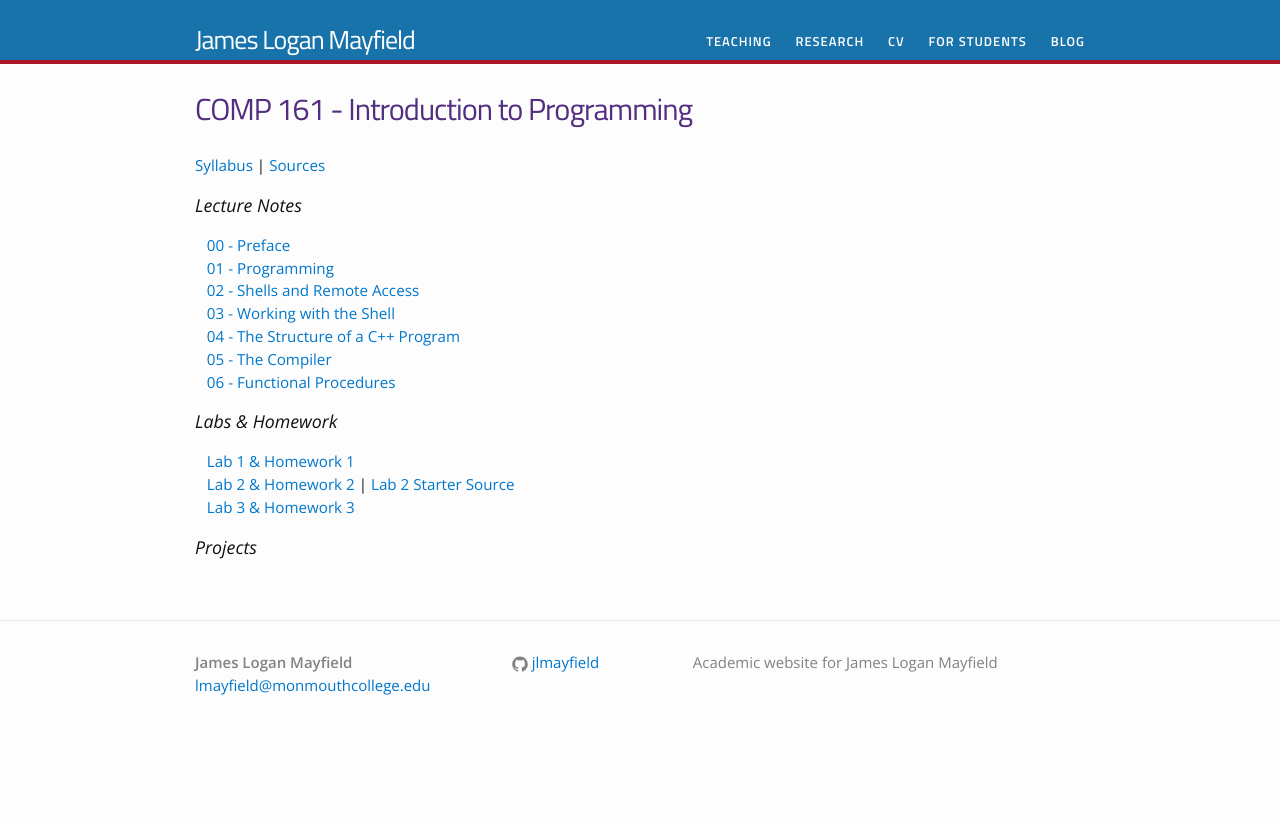
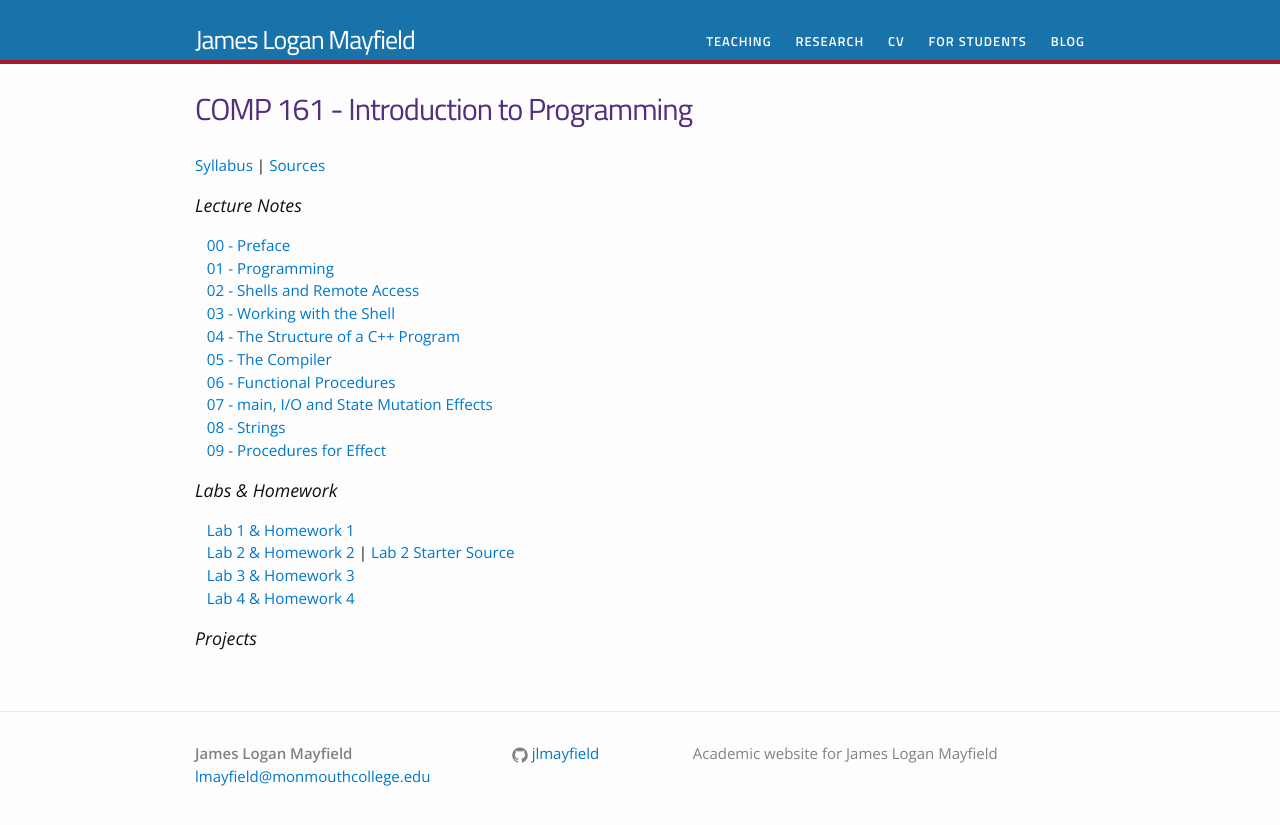
Before and after one commit to jlmayfield/jlmayfield.github.io, a Jekyll site: the page built from teaching/comp161.md, in a window 1280 px wide. Shown: the top 825 px of the page. Built offline with Jekyll 4.4.1, drawn with Linux system fonts in a browser that asks for light colours.

Commit message:
update for comp161 week4/5

```diff
--- a/teaching/comp161.md
+++ b/teaching/comp161.md
@@ -16,6 +16,12 @@ permalink: /teaching/COMP161/
 &nbsp;&nbsp;&nbsp;[04 - The Structure of a C++ Program](/teaching/COMP161/notes/comp161-lectureNotes-04.pdf)
 &nbsp;&nbsp;&nbsp;[05 - The Compiler](/teaching/COMP161/notes/comp161-lectureNotes-05.pdf)
 &nbsp;&nbsp;&nbsp;[06 - Functional Procedures](/teaching/COMP161/notes/comp161-lectureNotes-06.pdf)
+&nbsp;&nbsp;&nbsp;[07 - main, I/O and State Mutation Effects](/teaching/COMP161/notes/comp161-lectureNotes-07.pdf)
+&nbsp;&nbsp;&nbsp;[08 - Strings](/teaching/COMP161/notes/comp161-lectureNotes-08.pdf)
+&nbsp;&nbsp;&nbsp;[09 - Procedures for Effect](/teaching/COMP161/notes/comp161-lectureNotes-09.pdf)
+
+
+
 
 
 
@@ -24,6 +30,8 @@ permalink: /teaching/COMP161/
 &nbsp;&nbsp;&nbsp;[Lab 1 & Homework 1](/teaching/COMP161/labs/comp161-lab1.pdf)
 &nbsp;&nbsp;&nbsp;[Lab 2 & Homework 2](/teaching/COMP161/labs/comp161-lab2.pdf) | [Lab 2 Starter Source](/teaching/COMP161/labs/lab2.zip)
 &nbsp;&nbsp;&nbsp;[Lab 3 & Homework 3](/teaching/COMP161/labs/comp161-lab3.pdf)
+&nbsp;&nbsp;&nbsp;[Lab 4 & Homework 4](/teaching/COMP161/labs/comp161-lab4.pdf)
+
 
 
 ### Projects
```
Also changed, not shown: 4 other files.
